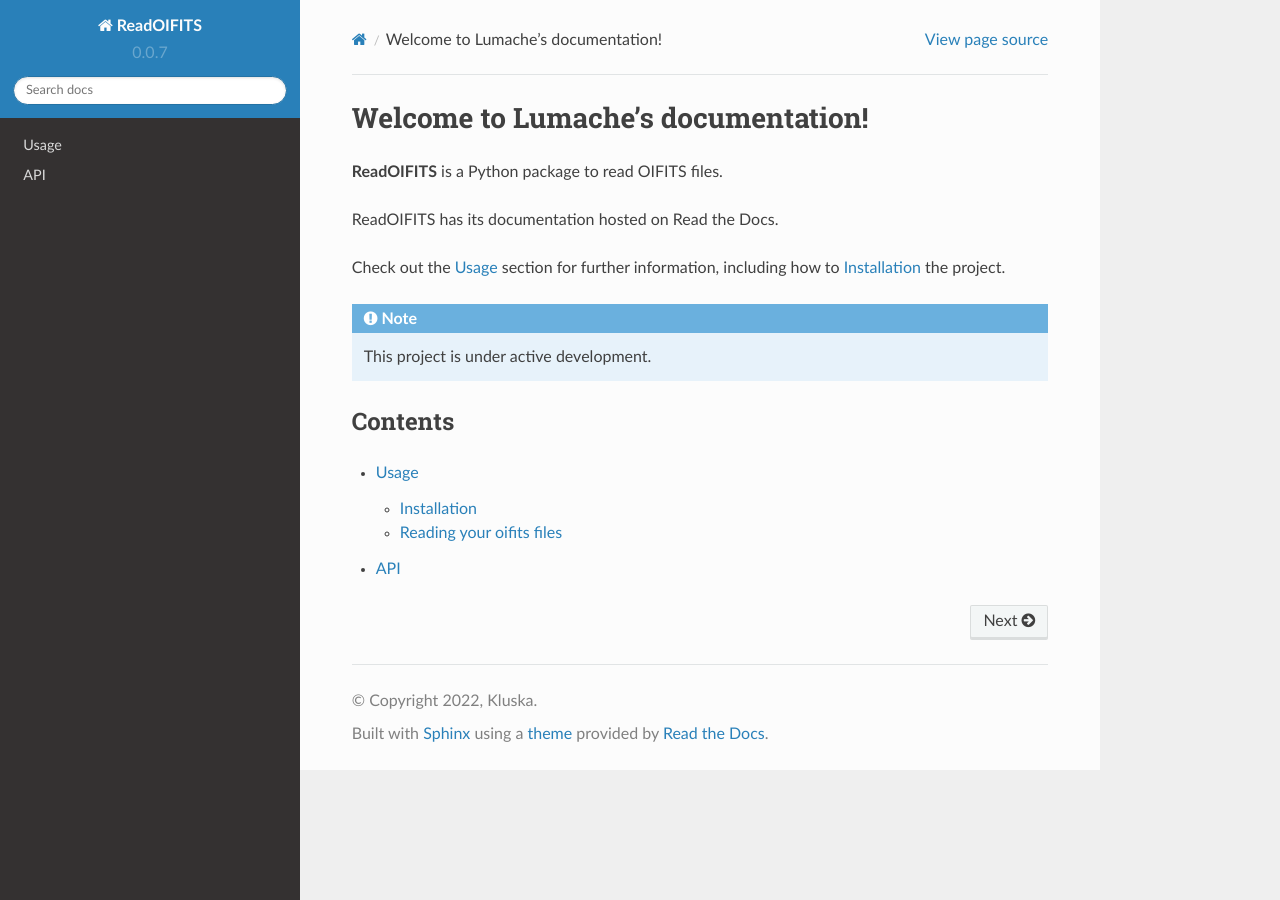
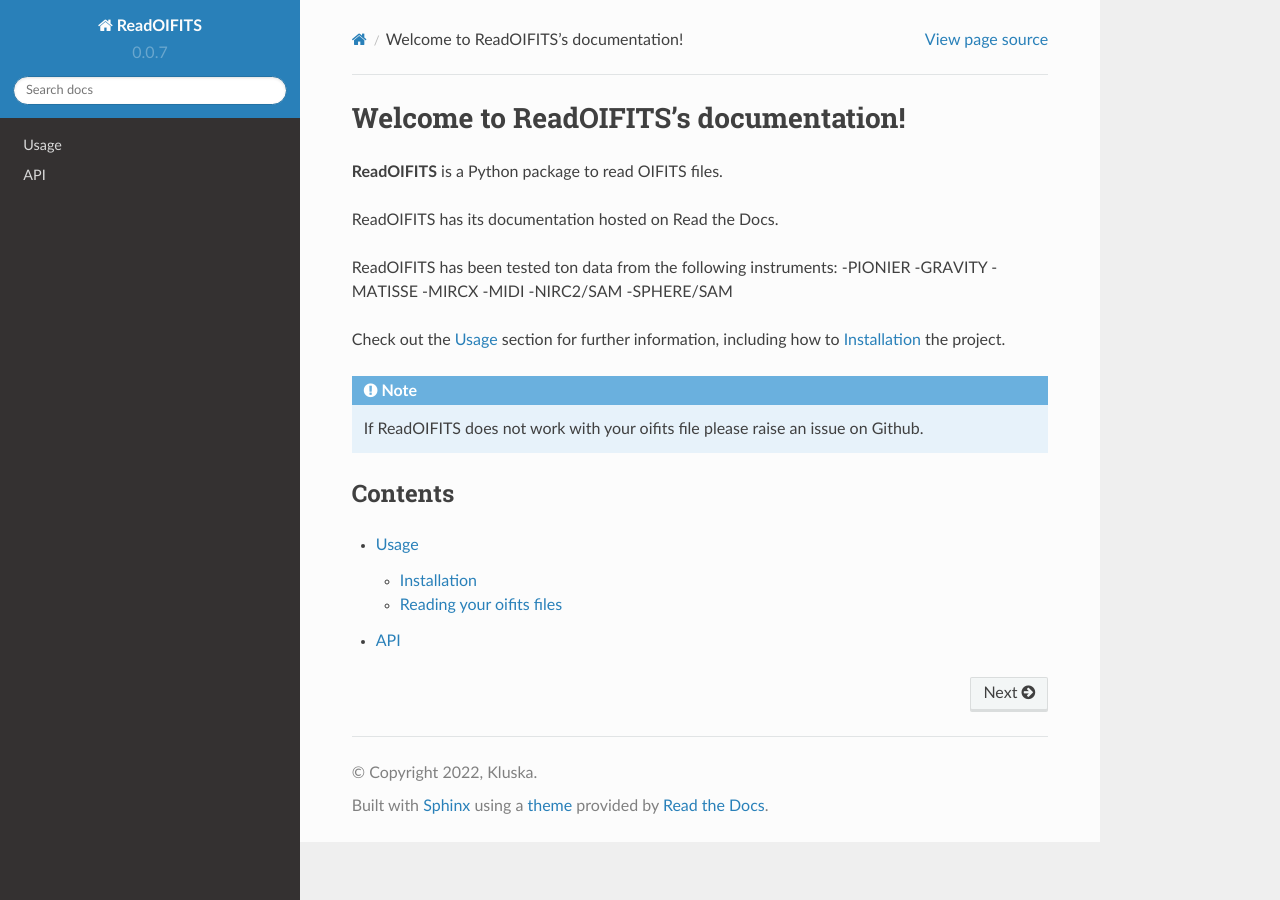
Before and after one commit to kluskaj/ReadOIFITS, a Sphinx documentation site: the page built from docs/source/index.rst, in a window 1280 px wide. Built offline with Sphinx 7.4.7 and the Read the Docs theme 2.0.0, drawn with Linux system fonts in a browser that asks for light colours.

Commit message:
New description

```diff
--- a/docs/source/index.rst
+++ b/docs/source/index.rst
@@ -1,16 +1,26 @@
-Welcome to Lumache's documentation!
+Welcome to ReadOIFITS's documentation!
 ===================================
 
 **ReadOIFITS** is a Python package to read OIFITS files.
 
 ReadOIFITS has its documentation hosted on Read the Docs.
 
+ReadOIFITS has been tested ton data from the following instruments:
+-PIONIER
+-GRAVITY
+-MATISSE
+-MIRCX
+-MIDI
+-NIRC2/SAM
+-SPHERE/SAM
+
+
 Check out the :doc:`usage` section for further information, including
 how to :ref:`installation` the project.
 
 .. note::
 
-   This project is under active development.
+   If ReadOIFITS does not work with your oifits file please raise an issue on Github.
 
 Contents
 --------
--- a/meta.yaml
+++ b/meta.yaml
@@ -23,5 +23,4 @@ requirements:
     - scipy
 about:
   home: https://github.com/kluskaj/ReadOIFITS
-  license_file:
-    - LICENSE
+  license_file: LICENSE
```
Also changed, not shown: 8 other files.
